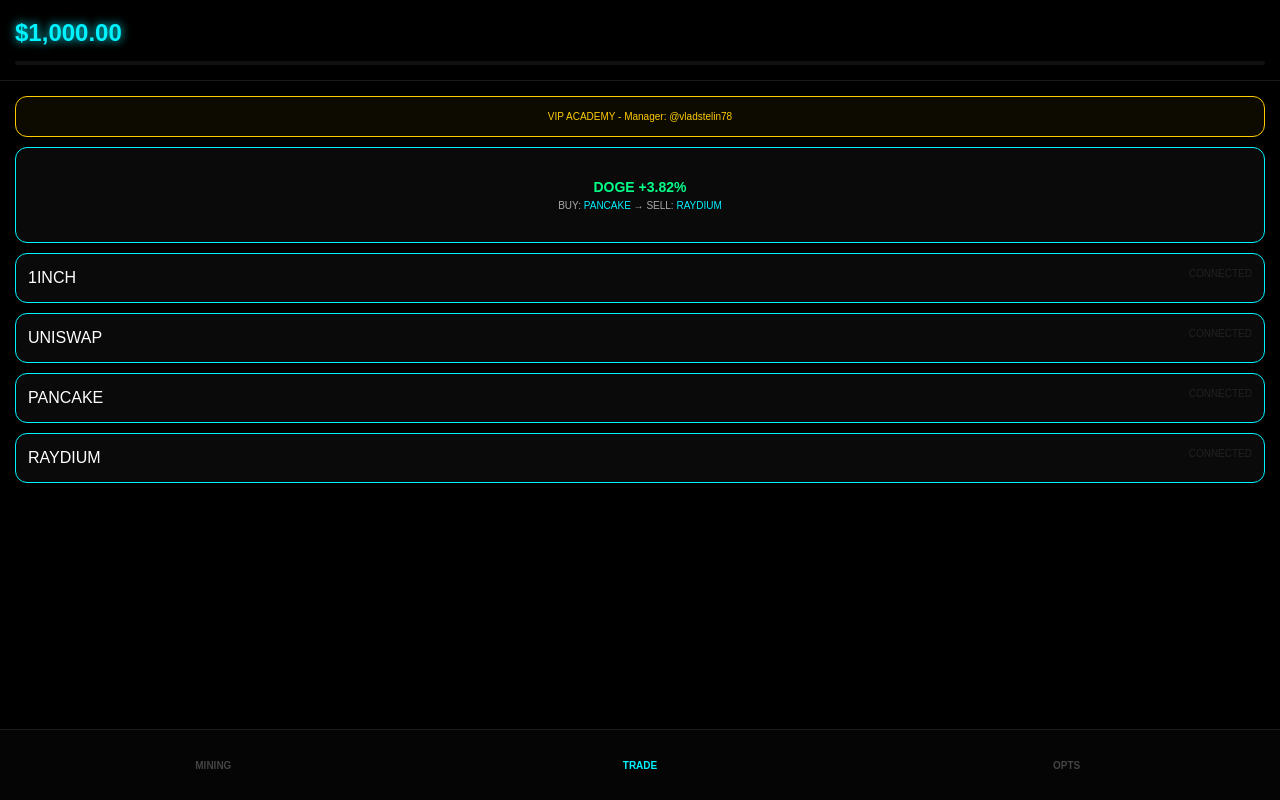
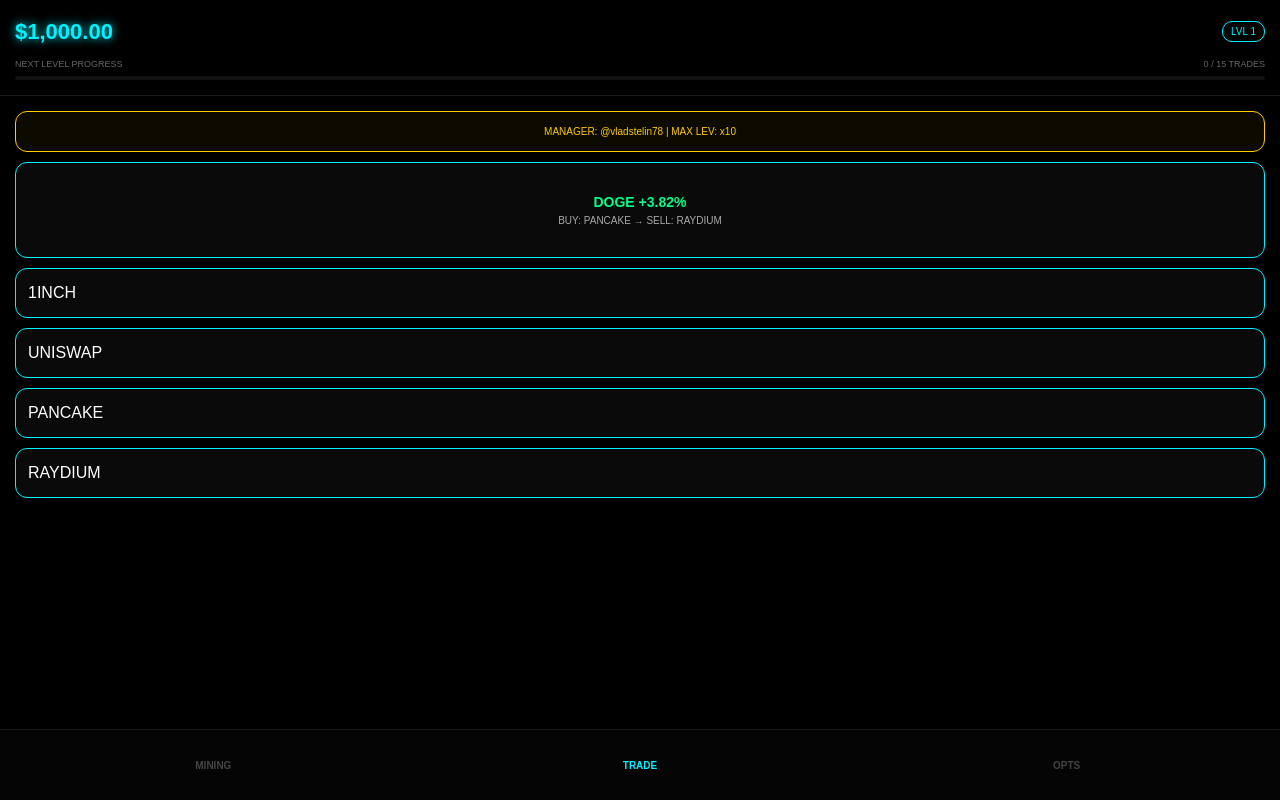
Before and after one commit to katyakuznezc-cmd/treidgame, a React (Vite) app: page / in a window 1280 px wide. Built offline with nearby package versions, Linux system fonts and the light colour scheme.

Commit message:
Update App.jsx

```diff
--- a/src/App.jsx
+++ b/src/App.jsx
@@ -1,3 +1,4 @@
+
 import React, { useState, useEffect, useRef } from 'react';
 
 const COINS_DATA = [
@@ -16,15 +17,12 @@ export default function App() {
   const [level, setLevel] = useState(() => Number(localStorage.getItem('st_lvl')) || 1);
   const [tradesInLevel, setTradesInLevel] = useState(() => Number(localStorage.getItem('st_prog')) || 0);
   const [tab, setTab] = useState('trade');
-
   const [selectedDex, setSelectedDex] = useState(null);
   const [amount, setAmount] = useState(100);
   const [leverage, setLeverage] = useState(5);
-
   const [activeTrade, setActiveTrade] = useState(null);
   const [isSyncing, setIsSyncing] = useState(false);
   const [syncTimer, setSyncTimer] = useState(0);
-
   const [signal, setSignal] = useState(null);
   const [isAnalyzing, setIsAnalyzing] = useState(true);
   const [result, setResult] = useState(null);
@@ -33,6 +31,8 @@ export default function App() {
   const [soundEnabled, setSoundEnabled] = useState(true);
 
   const clickSound = useRef(null);
+
+  // Динамические требования
   const neededTrades = level === 1 ? 15 : level === 2 ? 35 : 75;
   const getMaxLev = () => level === 1 ? 10 : level === 2 ? 25 : level === 3 ? 50 : 100;
 
@@ -89,23 +89,26 @@ export default function App() {
 
   const finalizeTrade = () => {
     const isCorrectDex = selectedDex === signal.sellDex;
-    const luck = Math.random() < 0.85; // 85% шанс на успех при правильной бирже
-    const isWin = isCorrectDex && luck;
+    const isWin = isCorrectDex && Math.random() < 0.9;
+    let pnl;
 
-    let pnl;
     if (isWin) {
       pnl = activeTrade.amount * activeTrade.leverage * (parseFloat(signal.perc) / 100);
-      if (tradesInLevel + 1 >= neededTrades) {
-        setLevel(l => l + 1); setTradesInLevel(0); setLvlUpModal(true);
-      } else { setTradesInLevel(t => t + 1); }
+      const nextProg = tradesInLevel + 1;
+      if (nextProg >= neededTrades) {
+        setLevel(l => l + 1);
+        setTradesInLevel(0);
+        setLvlUpModal(true);
+      } else {
+        setTradesInLevel(nextProg);
+      }
     } else {
-      // Если биржа неверная — убыток фиксированный и крупный
-      const lossPerc = isCorrectDex ? (Math.random() * 0.5 + 1.0) : 3.5;
+      const lossPerc = isCorrectDex ? 1.5 : 5.0;
       pnl = -(activeTrade.amount * activeTrade.leverage * (lossPerc / 100));
     }
 
     setBalance(b => b + activeTrade.amount + pnl);
-    setResult({ win: isWin, val: Math.abs(pnl).toFixed(2), reason: !isCorrectDex ? "НЕВЕРНАЯ БИРЖА ПРОДАЖИ" : "" });
+    setResult({ win: isWin, val: Math.abs(pnl).toFixed(2), reason: !isCorrectDex ? "WRONG EXCHANGE" : "" });
     setIsSyncing(false); setActiveTrade(null); setSignal(null); setSelectedDex(null);
   };
 
@@ -124,22 +127,32 @@ export default function App() {
   };
 
   return (
-    <div onPointerDown={handleGlobalClick} style={{width:'100vw', height:'100dvh', background:'#000', color:'#fff', fontFamily:'sans-serif', overflow:'hidden', display:'flex', flexDirection:'column', position:'relative'}}>
+    <div onPointerDown={handleGlobalClick} style={{width:'100vw', height:'100dvh', background:'#000', color:'#fff', fontFamily:'sans-serif', overflow:'hidden', display:'flex', flexDirection:'column'}}>
       <style>{`
-        .card { background:#0a0a0a; border:1px solid #00f2ff; border-radius:12px; padding:12px; margin-bottom:10px; transition: 0.2s; }
+        .card { background:#0a0a0a; border:1px solid #00f2ff; border-radius:12px; padding:12px; margin-bottom:10px; }
         .neon { color:#00f2ff; text-shadow:0 0 10px #00f2ff; }
         .btn { width:100%; padding:15px; border-radius:10px; border:none; font-weight:bold; cursor:pointer; text-transform:uppercase; }
         .dollar { position: absolute; color: #00ff88; font-weight: 900; pointer-events: none; animation: pop 0.6s forwards; z-index: 9999; font-size: 28px; }
         @keyframes pop { 0% { opacity: 1; transform: translateY(0); } 100% { opacity: 0; transform: translateY(-120px); } }
         input { background: #000; border: 1px solid #333; color: #00f2ff; padding: 8px; border-radius: 5px; text-align: center; width:100%; }
+        .locked { opacity: 0.3; filter: grayscale(1); }
       `}</style>
 
       {clicks.map(c => <div key={c.id} className="dollar" style={{left: c.x-10, top: c.y-20}}>$</div>)}
 
       <header style={{padding:15, borderBottom:'1px solid #1a1a1a'}}>
-        <div className="neon" style={{fontSize:24, fontWeight:'bold'}}>${balance.toLocaleString(undefined, {minimumFractionDigits:2})}</div>
-        <div style={{width:'100%', height:4, background:'#111', borderRadius:2, marginTop:10}}>
-          <div style={{width:`${(tradesInLevel/neededTrades)*100}%`, height:'100%', background:'#00f2ff', boxShadow:'0 0 8px #00f2ff'}}></div>
+        <div style={{display:'flex', justifyContent:'space-between', alignItems:'center'}}>
+            <div className="neon" style={{fontSize:22, fontWeight:'bold'}}>${balance.toLocaleString(undefined, {minimumFractionDigits:2})}</div>
+            <div style={{fontSize:10, color:'#00f2ff', border:'1px solid #00f2ff', padding:'2px 8px', borderRadius:10}}>LVL {level}</div>
+        </div>
+        <div style={{marginTop:10}}>
+            <div style={{display:'flex', justifyContent:'space-between', fontSize:9, color:'#666', marginBottom:4}}>
+                <span>NEXT LEVEL PROGRESS</span>
+                <span>{tradesInLevel} / {neededTrades} TRADES</span>
+            </div>
+            <div style={{width:'100%', height:4, background:'#111', borderRadius:2}}>
+                <div style={{width:`${(tradesInLevel/neededTrades)*100}%`, height:'100%', background:'#00f2ff', boxShadow:'0 0 8px #00f2ff'}}></div>
+            </div>
         </div>
       </header>
 
@@ -147,32 +160,27 @@ export default function App() {
         {tab === 'trade' && (
           <>
             <div className="card" style={{borderColor: '#ffcc00', background: 'rgba(255,204,0,0.05)', textAlign:'center'}}>
-              <div style={{fontSize:10, color:'#ffcc00'}}>VIP ACADEMY - Manager: @vladstelin78</div>
+              <div style={{fontSize:10, color:'#ffcc00'}}>MANAGER: @vladstelin78 | MAX LEV: x{getMaxLev()}</div>
             </div>
 
             <div className="card" style={{textAlign:'center', minHeight: 70, display:'flex', alignItems:'center', justifyContent:'center'}}>
-                {isAnalyzing ? <span className="neon">SCANNING LIQUIDITY...</span> :
+                {isAnalyzing ? <span className="neon">SCANNING...</span> :
                 signal ? (<div>
                     <div style={{fontSize:14, fontWeight:'bold', color:'#00ff88'}}>{signal.coin} +{signal.perc}%</div>
-                    <div style={{fontSize:10, color:'#aaa'}}>BUY: <span style={{color: activeTrade ? '#444' : '#00f2ff'}}>{signal.buyDex}</span> → SELL: <span style={{color:'#00f2ff'}}>{signal.sellDex}</span></div>
-                    {activeTrade && <div style={{fontSize:9, color:'#ffcc00', marginTop:5}}>ОРДЕР ВЫПОЛНЕН. НАЙДИТЕ БИРЖУ ДЛЯ ПРОДАЖИ!</div>}
-                </div>) : <span>WAITING...</span>}
+                    <div style={{fontSize:10, color:'#aaa'}}>BUY: {signal.buyDex} → SELL: {signal.sellDex}</div>
+                </div>) : <span>WAITING FOR SIGNAL...</span>}
             </div>
 
             {!selectedDex ? (
-              DEX.map(d => (
-                <div key={d.name} className="card" onClick={() => setSelectedDex(d.name)} style={{cursor:'pointer'}}>
-                  {d.name} <span style={{float:'right', fontSize:10, color:'#222'}}>CONNECTED</span>
-                </div>
-              ))
+              DEX.map(d => <div key={d.name} className="card" onClick={() => setSelectedDex(d.name)} style={{cursor:'pointer'}}>{d.name}</div>)
             ) : (
               <div>
-                <div onClick={() => setSelectedDex(null)} style={{color:'#00f2ff', marginBottom:10, fontSize:12, cursor:'pointer'}}>← ВЕРНУТЬСЯ К СПИСКУ БИРЖ</div>
+                <div onClick={() => setSelectedDex(null)} style={{color:'#00f2ff', marginBottom:10, fontSize:12, cursor:'pointer'}}>← BACK TO TERMINALS</div>
 
                 <div className="card">
                   <div style={{display:'flex', gap:10, marginBottom:10}}>
-                    <div style={{flex:1}}><small style={{fontSize:9, color:'#666'}}>SUM ($)</small><input type="number" disabled={activeTrade} value={amount} onChange={e=>setAmount(Number(e.target.value))} /></div>
-                    <div style={{flex:1}}><small style={{fontSize:9, color:'#666'}}>LEV (MAX x{getMaxLev()})</small><input type="number" disabled={activeTrade} value={leverage} onChange={e=>{
+                    <div style={{flex:1}}><small style={{fontSize:9, color:'#666'}}>AMOUNT</small><input type="number" disabled={activeTrade} value={amount} onChange={e=>setAmount(Number(e.target.value))} /></div>
+                    <div style={{flex:1}}><small style={{fontSize:9, color:'#666'}}>LEVERAGE (MAX x{getMaxLev()})</small><input type="number" disabled={activeTrade} value={leverage} onChange={e=>{
                       let v = Number(e.target.value); if(v > getMaxLev()) v = getMaxLev(); setLeverage(v);
                     }} /></div>
                   </div>
@@ -183,10 +191,10 @@ export default function App() {
                 </div>
 
                 {COINS_DATA.map(c => (
-                  <div key={c.id} className="card" style={{opacity: c.lvl > level ? 0.3 : 1, display:'flex', justifyContent:'space-between', alignItems:'center'}}>
+                  <div key={c.id} className={`card ${c.lvl > level ? 'locked' : ''}`} style={{display:'flex', justifyContent:'space-between', alignItems:'center'}}>
                     <div>
                         <div style={{fontWeight:'bold'}}>{c.id}</div>
-                        <div style={{fontSize:10, color:'#555'}}>${(c.base + (Math.random()*0.05)).toFixed(2)}</div>
+                        <div style={{fontSize:10, color:'#555'}}>${c.base.toFixed(2)}</div>
                     </div>
                     {activeTrade?.coinId === c.id ? (
                         <button className="btn" style={{width:90, background:'#ff0055'}} onClick={sellCoin} disabled={isSyncing}>
@@ -204,8 +212,12 @@ export default function App() {
             )}
           </>
         )}
+
         {tab === 'mining' && <div style={{height:'100%', display:'flex', alignItems:'center', justifyContent:'center'}}><div onClick={() => setBalance(b => b + 0.15)} style={{width: 200, height: 200, border: '6px solid #00f2ff', borderRadius: '50%', display: 'flex', alignItems: 'center', justifyContent: 'center', fontSize: 30, color: '#00f2ff', cursor:'pointer'}}>TAP</div></div>}
-        {tab === 'opts' && <div><div className="card" onClick={() => setSoundEnabled(!soundEnabled)}>SOUND: {soundEnabled ? 'ON' : 'OFF'}</div><div className="card" onClick={() => window.open('https://t.me/kriptoalians')} style={{color:'#ffcc00', textAlign:'center'}}>@KRIPTOALIANS</div></div>}
+        {tab === 'opts' && <div>
+            <div className="card" onClick={() => setSoundEnabled(!soundEnabled)}>SOUND: {soundEnabled ? 'ON' : 'OFF'}</div>
+            <div className="card" onClick={() => window.open('https://t.me/kriptoalians')} style={{color:'#ffcc00', textAlign:'center'}}>@KRIPTOALIANS</div>
+        </div>}
       </main>
 
       <nav style={{height:70, display:'flex', background:'#050505', borderTop:'1px solid #1a1a1a'}}>
@@ -214,13 +226,28 @@ export default function App() {
         ))}
       </nav>
 
+      {/* MODALS */}
+      {lvlUpModal && (
+        <div style={{position:'absolute', inset:0, background:'rgba(0,0,0,0.95)', zIndex:3000, display:'flex', alignItems:'center', justifyContent:'center', padding:20}}>
+            <div className="card" style={{width:'100%', textAlign:'center', borderColor:'#00f2ff', padding:40}}>
+                <h1 className="neon">LEVEL UP!</h1>
+                <p>Welcome to Level {level}</p>
+                <div style={{margin:'20px 0', fontSize:14}}>
+                    <div style={{color:'#00ff88'}}>+ New Assets Unlocked</div>
+                    <div style={{color:'#00f2ff'}}>+ Max Leverage: x{getMaxLev()}</div>
+                </div>
+                <button className="btn" style={{background:'#00f2ff', color:'#000'}} onClick={()=>setLvlUpModal(false)}>CONTINUE</button>
+            </div>
+        </div>
+      )}
+
       {result && (
         <div style={{position:'absolute', inset:0, background:'rgba(0,0,0,0.9)', zIndex:2000, display:'flex', alignItems:'center', justifyContent:'center', padding:20}}>
             <div className="card" style={{width:'100%', textAlign:'center', borderColor: result.win ? '#00ff88' : '#ff0055'}}>
-                <h2 style={{color: result.win ? '#00ff88' : '#ff0055'}}>{result.win ? 'УСПЕХ' : 'ОШИБКА'}</h2>
+                <h2 style={{color: result.win ? '#00ff88' : '#ff0055'}}>{result.win ? 'SUCCESS' : 'FAILED'}</h2>
                 <div style={{fontSize:10, color:'#aaa', marginBottom:10}}>{result.reason}</div>
                 <h1 className="neon">${result.val}</h1>
-                <button className="btn" style={{background:'#fff', color:'#000'}} onClick={()=>setResult(null)}>OK</button>
+                <button className="btn" style={{background:'#fff', color:'#000'}} onClick={()=>setResult(null)}>DONE</button>
             </div>
         </div>
       )}
```
